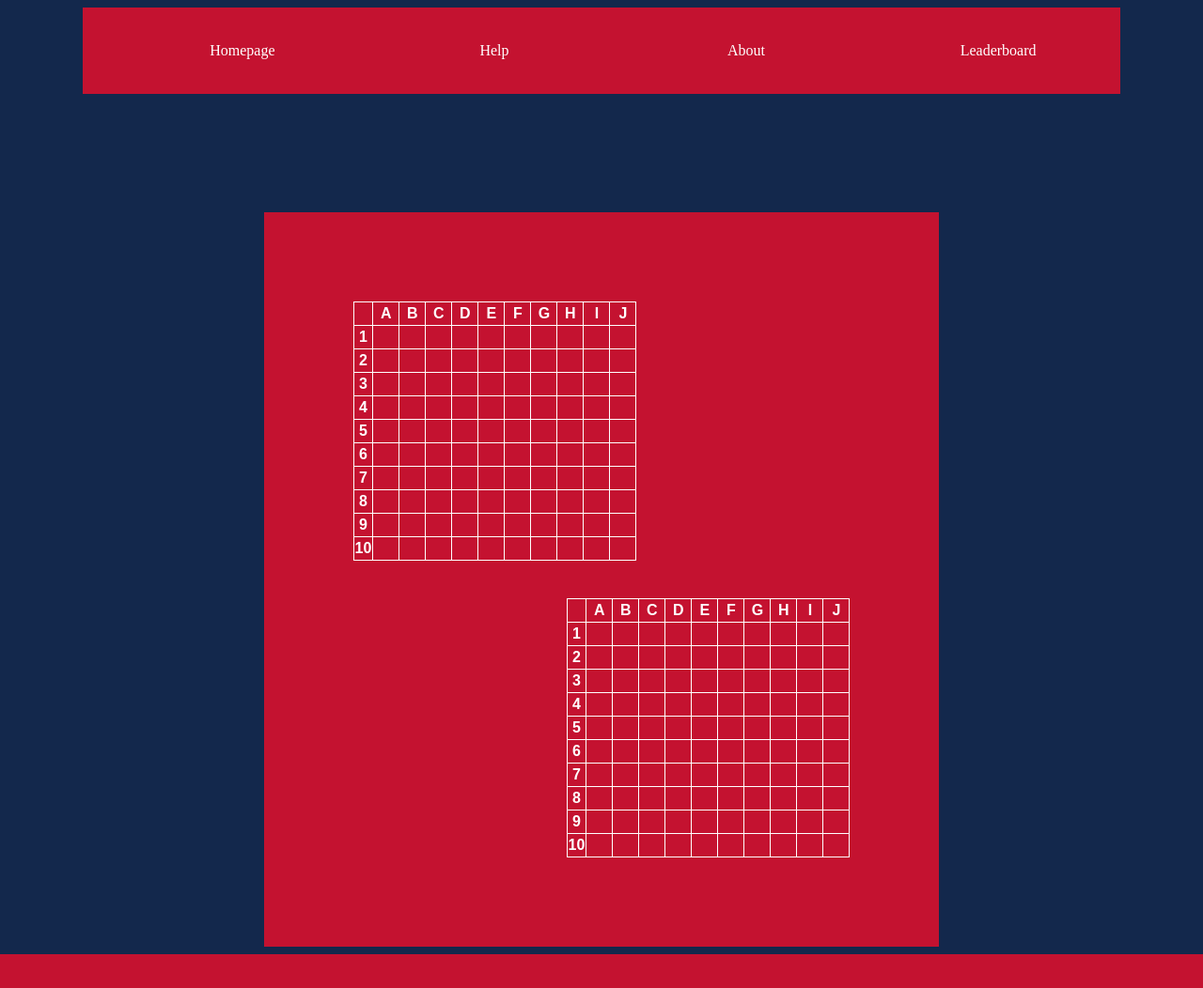
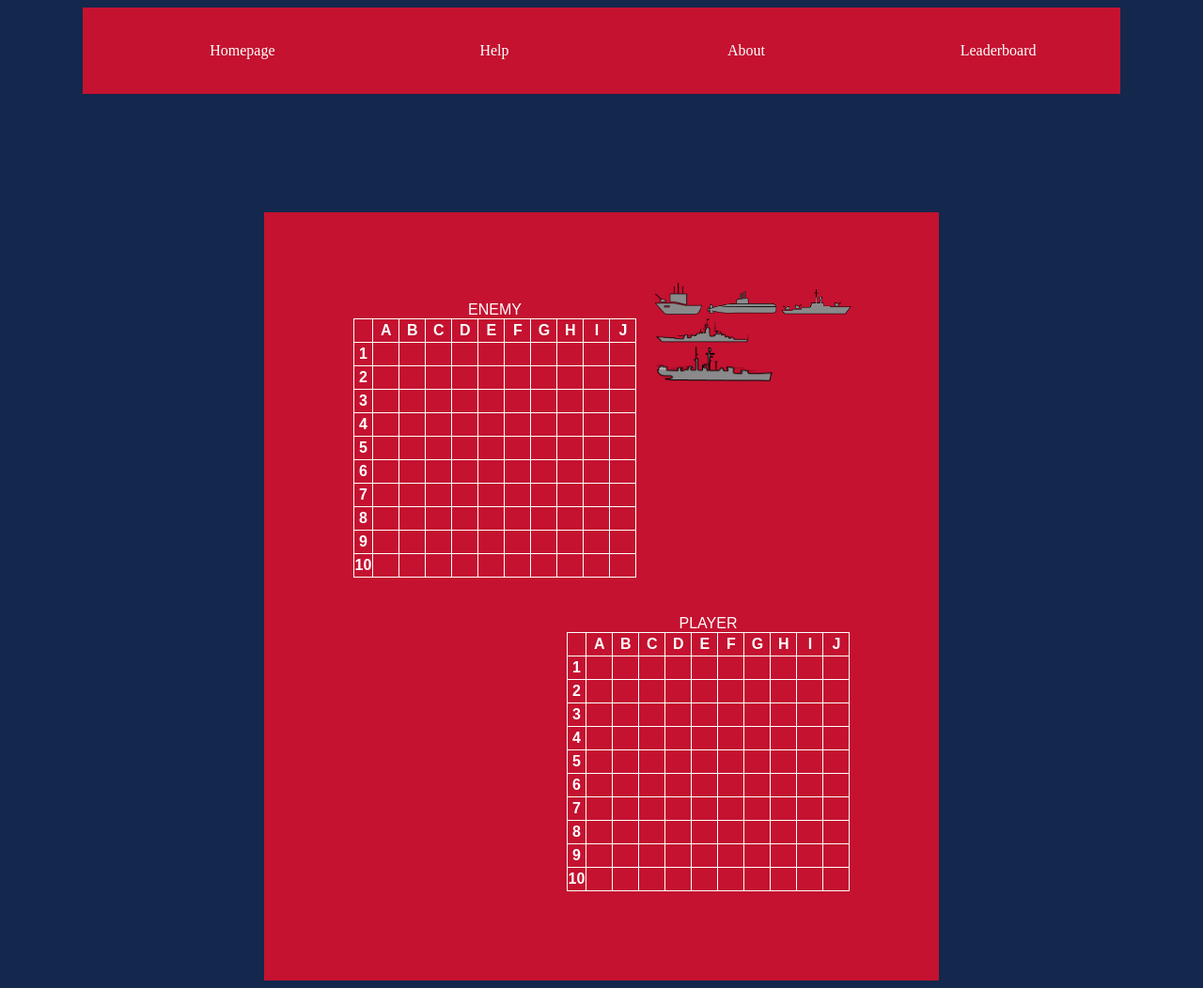
Before and after one commit to Battleship-Project-Group/Battleship, a PHP site: page /game.html in a window 1280 px wide. Shown: the whole page at 94% size. Before the commit the page ends 1016 px from the top, so only its background shows below. Run offline with PHP 8.4, Linux system fonts and the light colour scheme; lists and menus that the app fills with data are empty.

Commit message:
Added images to game.html, resized, and added cell highlighting.

```diff
--- a/src/game.html
+++ b/src/game.html
@@ -23,6 +23,9 @@
 
   <div id="content">
     <table id="enemy-table">
+      <thead>
+        <caption>ENEMY</caption>
+      </thead>
       <tbody>
         <tr>
           <th> </th>
@@ -175,6 +178,9 @@
     </div> Commenting this line out for now, utilizing spacing and floats-->
 
     <table id="player-table">
+      <thead>
+        <caption>PLAYER</caption>
+      </thead>
       <tbody>
         <tr>
           <th> </th>
@@ -321,6 +327,14 @@
         </tr>
       </tbody>
     </table>
+    <div id="ships">
+      <img id="patrol" src="images/patrol.png">
+      <img id="sub" src="images/sub.png">
+      <img id="destroyer" src="images/destroyer.png">
+      <img id="battleship" src="images/battleship.png">
+      <img id="carrier" src="images/carrier.png">
+      <!-- Temporary div, since the ships will be moved to the table -->
+    </div>
   </div>
 </body>
 
--- a/src/styles/game.css
+++ b/src/styles/game.css
@@ -27,3 +27,27 @@
 #content {
   overflow: auto;
 }
+#ships {
+  height: 25px;
+}
+#patrol {
+  width: 50px;
+}
+#sub {
+  width: 75px;
+}
+#destroyer {
+  width: 75px;
+}
+#battleship {
+  width: 100px;
+}
+#carrier {
+  width: 125px;
+}
+/*tr:hover {
+  background: red;
+} Highlight row and column, like targeting?*/
+td:hover {
+  background: white;
+}
```
